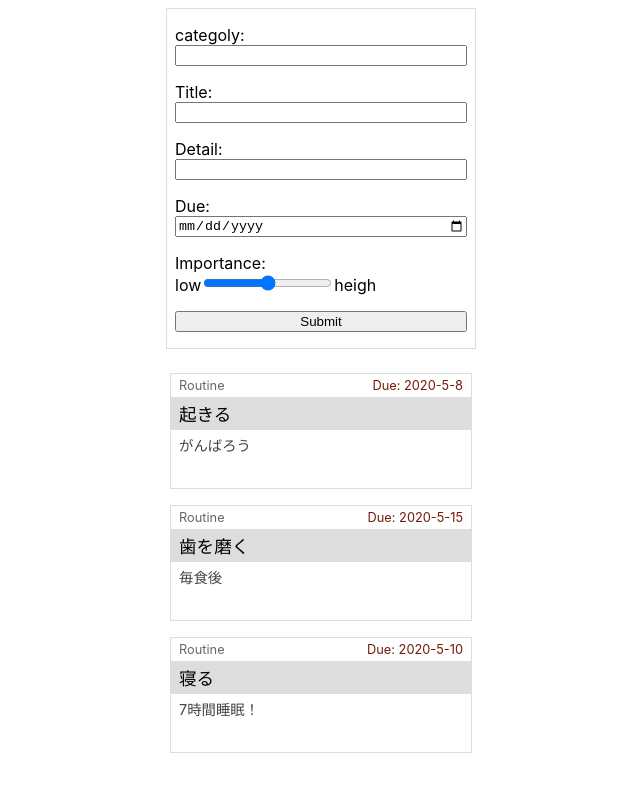
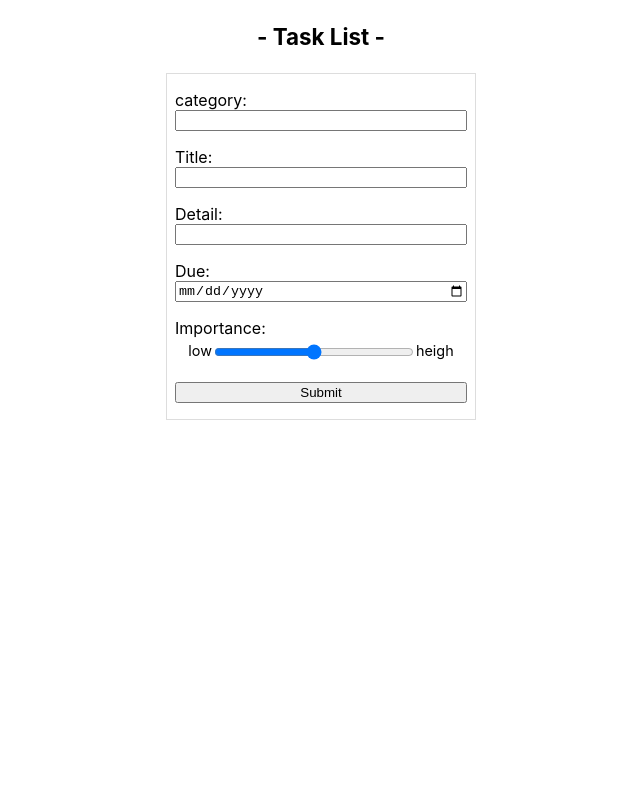
Before and after one commit to tomona24/react-hook-to_do_list, a React (Create React App) app: page / in a window 1280 px wide. Shown: the top 792 px of the page, without its empty margins (319-959 px from the left). Built offline with nearby package versions, Linux system fonts and the light colour scheme.

Commit message:
Made Header

```diff
--- a/src/App.js
+++ b/src/App.js
@@ -2,60 +2,58 @@ import React, { useState } from "react";
 import styled from "styled-components";
 import FormArea from "./Form";
 import TaskList from "./TaskList";
+import Header from "./Header";
 
 const UNDO = 0;
 const DONE = 1;
 
 function App() {
-
-  const [ tasks, setTasks ] = useState(
-    [
-      {
-        no: 0,
-        title: "起きる",
-        detail: "がんばろう",
-        due: "2020-5-8",
-        categoly: "Routine",
-        importance: 88.8,
-        level: null,
-        status: UNDO,
-      },
-      {
-        no: 1,
-        title: "歯を磨く",
-        detail: "毎食後",
-        due: "2020-5-15",
-        categoly: "Routine",
-        importance: 52.8,
-        level: null,
-        status: UNDO,
-      },
-      {
-        no: 2,
-        title: "寝る",
-        detail: "7時間睡眠！",
-        due: "2020-5-10",
-        categoly: "Routine",
-        importance: 20.8,
-        level: null,
-        status: UNDO,
-      },
-      {
-        no: 3,
-        title: "ご飯食べる",
-        detail: "一汁三菜",
-        due: "2020-5-10",
-        categoly: "Routine",
-        importance: 20.8,
-        level: null,
-        status: DONE,
-      },
-    ]
-  )
+  const [tasks, setTasks] = useState([
+    // {
+    //   no: 0,
+    //   title: "起きる",
+    //   detail: "がんばろう",
+    //   due: "2020-5-8",
+    //   category: "Routine",
+    //   importance: 88.8,
+    //   level: null,
+    //   status: UNDO,
+    // },
+    // {
+    //   no: 1,
+    //   title: "歯を磨く",
+    //   detail: "毎食後",
+    //   due: "2020-5-15",
+    //   category: "Routine",
+    //   importance: 52.8,
+    //   level: null,
+    //   status: UNDO,
+    // },
+    // {
+    //   no: 2,
+    //   title: "寝る",
+    //   detail: "7時間睡眠！",
+    //   due: "2020-5-10",
+    //   category: "Routine",
+    //   importance: 20.8,
+    //   level: null,
+    //   status: UNDO,
+    // },
+    // {
+    //   no: 3,
+    //   title: "ご飯食べる",
+    //   detail: "一汁三菜",
+    //   due: "2020-5-10",
+    //   category: "Routine",
+    //   importance: 20.8,
+    //   level: null,
+    //   status: DONE,
+    // },
+  ]);
 
   const addTaskList = (newTask) => {
     setTasks(tasks.concat(newTask));
-  }
+  };
 
   const doneTask = (no) => {
     const doneList = tasks.map((data) => {
@@ -65,13 +63,13 @@ function App() {
       return data;
     });
     setTasks(doneList);
-  }
-
+  };
 
   return (
     <Div>
-      <FormArea addTaskList={addTaskList}/>
-      <TaskList tasks={tasks} doneTask={doneTask}/>
+      <Header />
+      <FormArea addTaskList={addTaskList} />
+      <TaskList tasks={tasks} doneTask={doneTask} />
     </Div>
   );
 }
@@ -93,6 +91,7 @@ const Card = styled(DivFlexColumn)`
 
 const Div = styled.div`
   margin: 8px auto;
+  width: 316px;
 `;
 
 export default App;
--- a/src/Form.js
+++ b/src/Form.js
@@ -8,39 +8,41 @@ const initialTask = {
   title: null,
   detail: null,
   due: null,
-  categoly: null,
+  category: null,
   importance: null,
   level: null,
   status: UNDO,
 };
 
 const FormArea = (props) => {
+  const { addTaskList } = props;
+
   const [newTask, setNewTask] = useState(initialTask);
-  const { addTaskList } = props;
 
   const submitTask = () => {
     addTaskList(newTask);
     setNewTask(initialTask);
   };
 
-  const handleChange = event => {
+  const handleChange = (event) => {
     const { name, value } = event.target;
     let oldTasks = newTask;
     oldTasks[name] = value;
-    setNewTask(oldTasks)
-  }
+    setNewTask(oldTasks);
+  };
 
-  const { categoly, title, detail, due, importance } = newTask;
+  const { category, title, detail, due, importance } = newTask;
+
   return (
     <Form>
       <form>
         <FormRow>
-          <label for="categoly">categoly: </label>
+          <label for="category">category: </label>
           <input
             type="text"
-            id="categoly"
-            name="categoly"
-            value={categoly}
+            id="category"
+            name="category"
+            value={category}
             onChange={handleChange}
           ></input>
         </FormRow>
@@ -76,9 +78,9 @@ const FormArea = (props) => {
         </FormRow>
         <FormRow>
           <label for="importance">Importance: </label>
-          <div>
+          <Importance>
             low
-            <input
+            <ImportanceVar
               type="range"
               id="importance"
               name="importance"
@@ -86,7 +88,7 @@ const FormArea = (props) => {
               onChange={handleChange}
             />
             heigh
-          </div>
+          </Importance>
         </FormRow>
         <FormRow>
           <input type="submit" value="Submit" onClick={submitTask} />
@@ -112,4 +114,55 @@ const FormRow = styled(DivFlexColumn)`
   flex-content: space-between;
 `;
 
+const Importance = styled.div`
+  text-align: center;
+  font-size: 0.9em;
+  margin: 4px 0;
+`;
+const ImportanceVar = styled.input`
+  width: 200px;
+  vertical-align: text-top;
+`;
+
 export default FormArea;
+
+// const [title, setTitle] = useState();
+// const [detail, setDetail] = useState();
+// const [due, setDue] = useState();
+// const [category, setCategory] = useState();
+// const [importance, setImportance] = useState();
+
+// const submitTask = () => {
+//   addTaskList({
+//     'title': title,
+//     'detail': detail,
+//     'due': due,
+//     'category': category,
+//     'importance': importance,
+//     status: UNDO,
+//     level: null,
+//   });
+// };
+
+// const handleChange = event => {
+//   const { name, value } = event.target;
+//   switch (name) {
+//     case "title":
+//       setTitle(value);
+//       break;
+//     case "detail":
+//       setDetail(value);
+//       break;
+//     case "due":
+//       setDue(value);
+//       break;
+//     case "category":
+//       setCategory(value);
+//       break;
+//     case "importance":
+//       setImportance(value);
+//       break;
+//     default:
+//       return;
+//   }
+// }
--- /dev/null
+++ b/src/Header.js
@@ -0,0 +1,14 @@
+import React, { useState } from "react";
+import styled from "styled-components";
+
+const Header = () => {
+  return <H1>- Task List -</H1>;
+};
+
+const H1 = styled.h1`
+  padding: 8px 4px;
+  font-size: 1.4em;
+  text-align: center;
+`;
+
+export default Header;
--- a/src/TaskList.js
+++ b/src/TaskList.js
@@ -1,6 +1,4 @@
 import React, { useState } from "react";
-import logo from "./logo.svg";
-import "./App.css";
 import styled from "styled-components";
 
 const UNDO = 0;
@@ -14,7 +12,7 @@ const Cards = (props) => {
     return (
       <Card onClick={() => doneTask(data.no)}>
         <DivFlex>
-          <Category>{data.categoly}</Category>
+          <Category>{data.category}</Category>
           <Due>Due: {data.due}</Due>
         </DivFlex>
 
```
Also changed, not shown: src/logo.svg (deleted), 1 other file (tests, documents, lock files or other folders).
